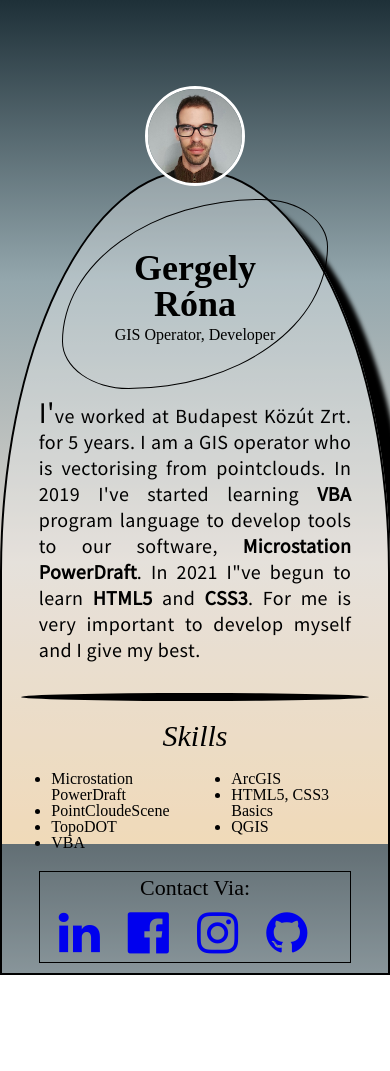
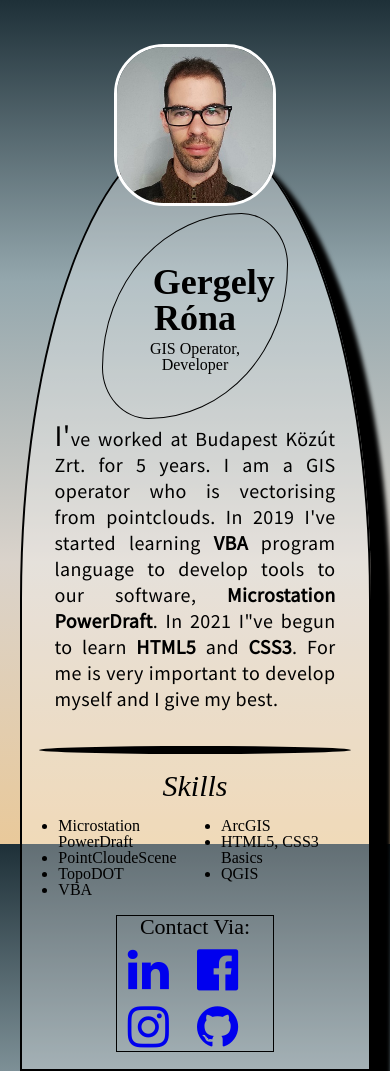
Before and after one commit to GergelyRona90/profile, a plain HTML site: page index.html in a window 390 px wide. Before the commit the page ends 975 px from the top, so only its background shows below. Drawn offline with nearby package versions, Linux system fonts and the light colour scheme.

Commit message:
responsive

```diff
--- a/main.css
+++ b/main.css
@@ -1,6 +1,8 @@
 
 
 body {
+  width: 90vw;
+  margin: 0 auto;
   display: flex;
   justify-content: center;
   align-items:center;
@@ -10,6 +12,13 @@ body {
   background-position: center center;
   background-attachment: fixed;
 }
+
+  @media (min-widht: 720px) {
+    body {
+    height: 100vh;
+    }
+
+  }
 #profile-card {
   margin: 0 auto;
   width: 51rem;
@@ -18,7 +27,7 @@ body {
   border-top-right-radius: 50%;
   box-shadow: 20px 20px 4px black;
   border: 2px solid black;
-  margin-top: 20vh;
+  margin-top: 15vh;
 }
 
 #head, #content {
@@ -27,11 +36,17 @@ body {
 }
 
 #profile-img {
-  width: 27%;
-  height: 27%;
+  width: 50%;
+  height: 50%;
   border-radius: 50px;
   margin-top: -10vh;
   border: 3px solid white;
+}
+@media (min-wiSdth: 720px) {
+  #profile-img {
+  width: 33%;
+  height: 33%;
+  }
 }
 
 #profile-img:hover {
@@ -41,7 +56,8 @@ body {
 }
 
 #name-headline {
-  margin:10px auto;
+  width: 30%;
+  margin: 1vw auto;
   padding: 45px;
   max-width: 50%;
   border: 1px solid black;
@@ -50,6 +66,11 @@ body {
   border-bottom-left-radius: 25%;
   border-bottom-right-radius: 75%;
 }
+@media (min-width: 720px) {
+  #name-headline {
+    width: 100%;
+  }
+}
 
 strong {
   font-weight: bolder;
@@ -57,8 +78,8 @@ strong {
 
 h1 {
   font-weight: bolder;
-  font-size: 36px;
-  margin: 5px;
+  font-size: 2.25rem;
+  margin: 5%;
 }
 
 #head, #links {
@@ -79,26 +100,24 @@ h1 {
 }
 
 hr {
-  margin-top: 30px;
+  margin-top: 4vh;
   border: 4px solid black;
   border-radius: 50%;
 }
 
 h2 {
   text-align: center;
-  font-size: 30px;
+  font-size: 1.875rem;
   font-style: italic;
-  margin: 20px auto;
+  margin: 2vh auto;
 }
 
 #contact {
   text-align: center;
   margin: 0 auto;
-  padding: 5px;
   border: 1px solid black;
-  width: 300px;
-  margin-top: 20px;
-  margin-bottom: 10px;
+  width: 45%;
+  margin: 2vh auto;
   clear: both;
 }
 
@@ -108,7 +127,7 @@ i:hover {
 }
 
 h3 {
-  font-size: 22px;
+  font-size: 1.375rem;
 }
 
 .skill-lista {
@@ -117,7 +136,7 @@ h3 {
 
 #firstcoloumn, #secondcoloumn {
   display: inline-block;
-  margin: 0 30px;
+  margin: 0 5vw;
 }
 
 #skills {
@@ -126,7 +145,7 @@ h3 {
 }
 
 .links {
-  margin-top: 10px;
+  margin-top: 1vh;
   list-style: none;
   display: inline-flex;
   letter-spacing: 1.5em;
```
